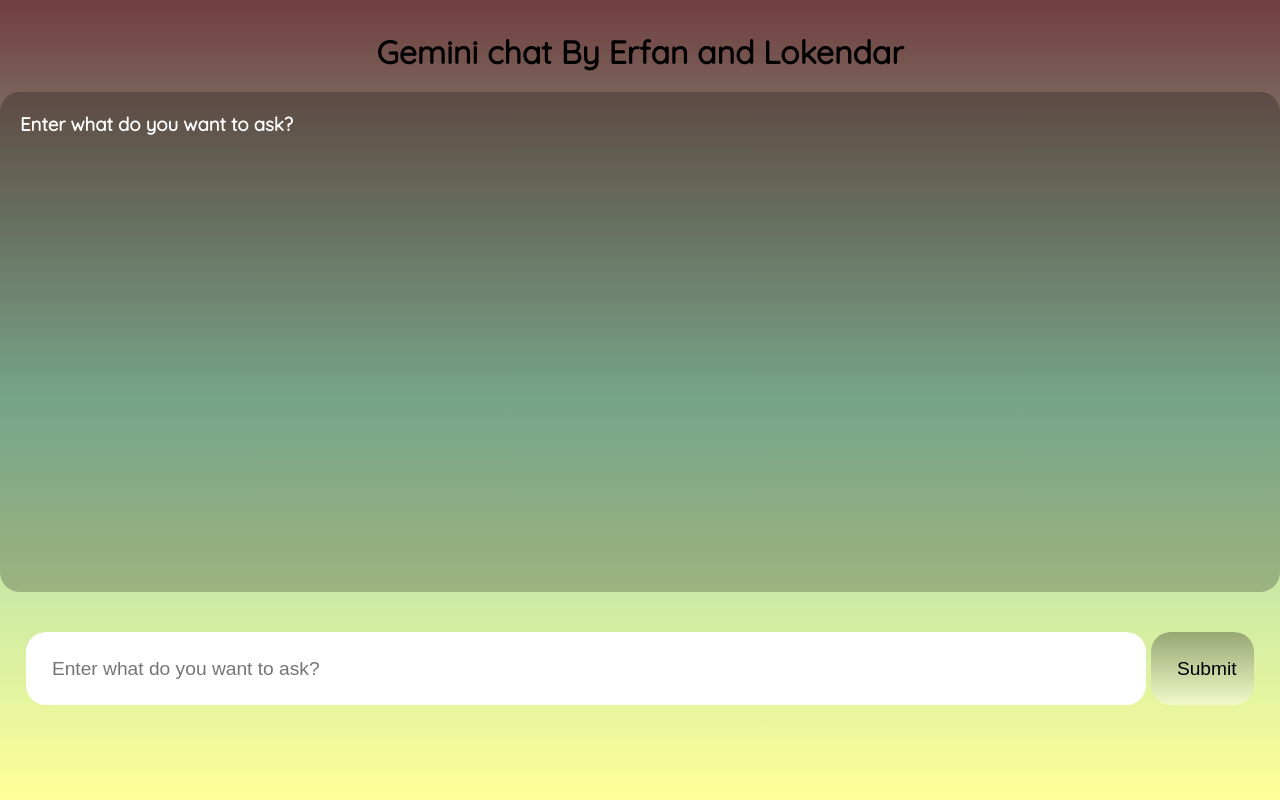
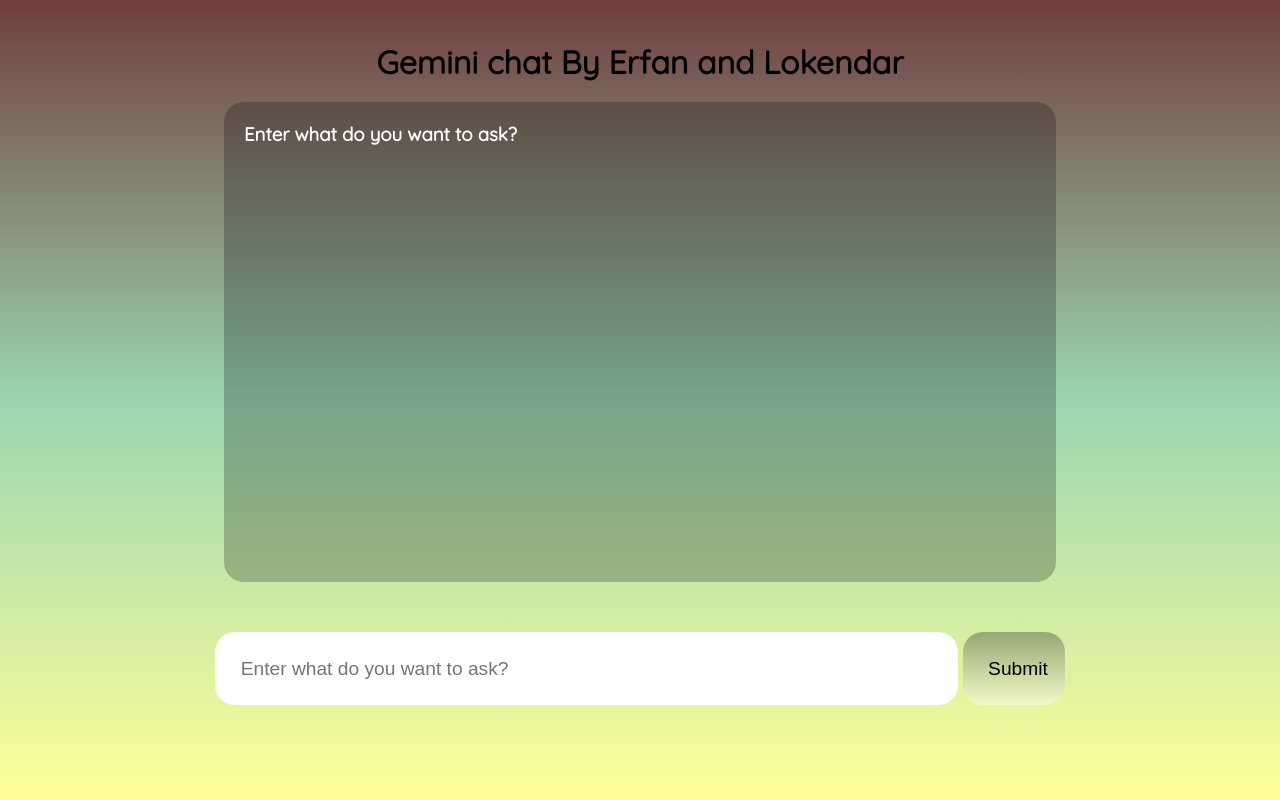
Before and after one commit to lokendarjangid/gemini-chat, a Flask app: page / in a window 1280 px wide. Run offline with Flask 3, Linux system fonts and the light colour scheme; some libraries are stand-ins or nearby versions.

Commit message:
rasponsive cgatbot

```diff
--- a/static/style.css
+++ b/static/style.css
@@ -30,14 +30,15 @@
 }
 
 .output {
-    width: 80rem;
-    height: 60rem;
+    width: 65vw;
+    height: 60vh;
     background: #0000003b;
     color: rgb(255, 255, 255);
     border-radius: 20px;
     padding: 20px;
     margin: 20px 20px 0 20px;
     overflow-y: scroll;
+
     -ms-overflow-style: none;
     /* IE and Edge */
     scrollbar-width: none;
@@ -54,6 +55,15 @@
     height: 200px;
 } */
 
+.key{
+    width: 50%;
+    margin-right: 150px;
+}
+.value{
+    width: 58%;
+    margin-left: 43%;
+}
+
 .input {
     display: flex;
     justify-content: center;
@@ -62,15 +72,15 @@
 }
 
 
-#ask {
+#ask{
     padding: 1.6rem;
-    width: 70rem;
+    width:58vw;
     border-radius: 20px;
     font-size: 1.2rem;
     border: none;
 }
 
-.button {
+.button{
     border: none;
     padding: 1.6rem;
     width: 8vw;
```
